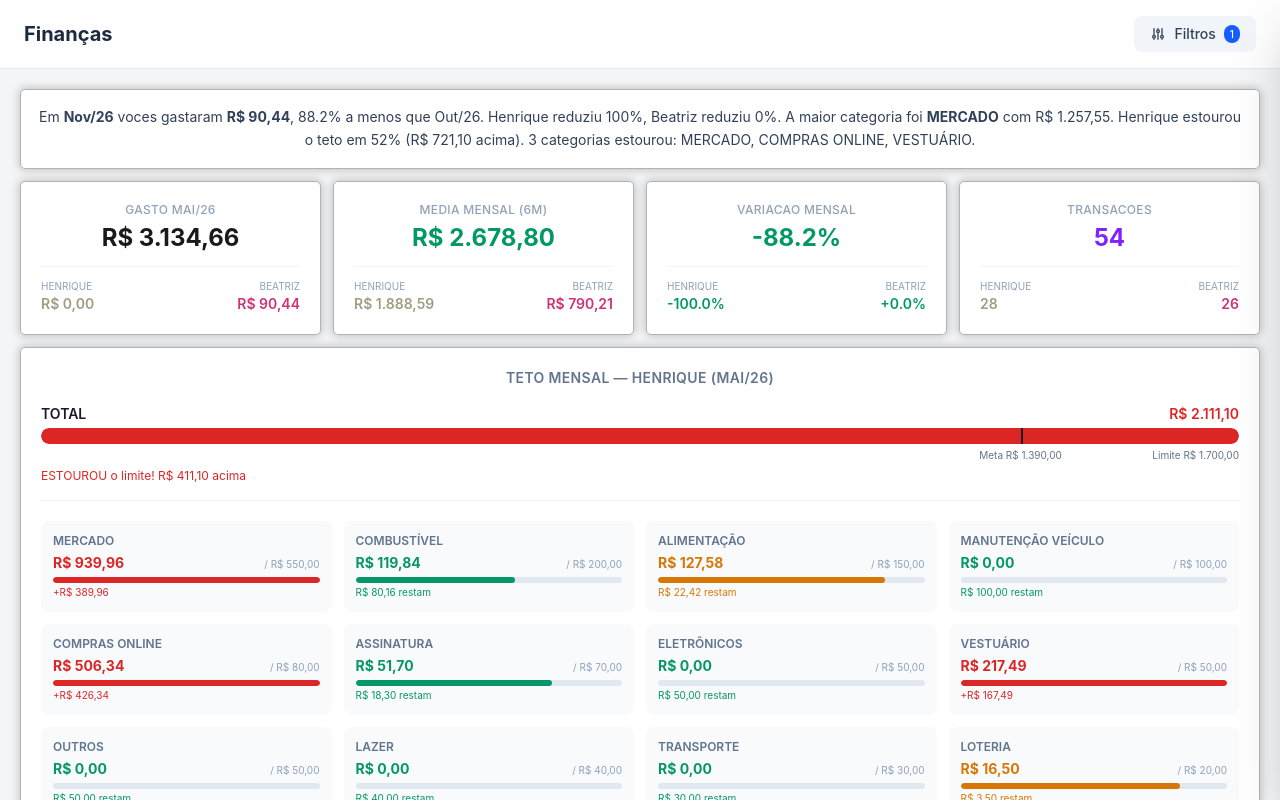
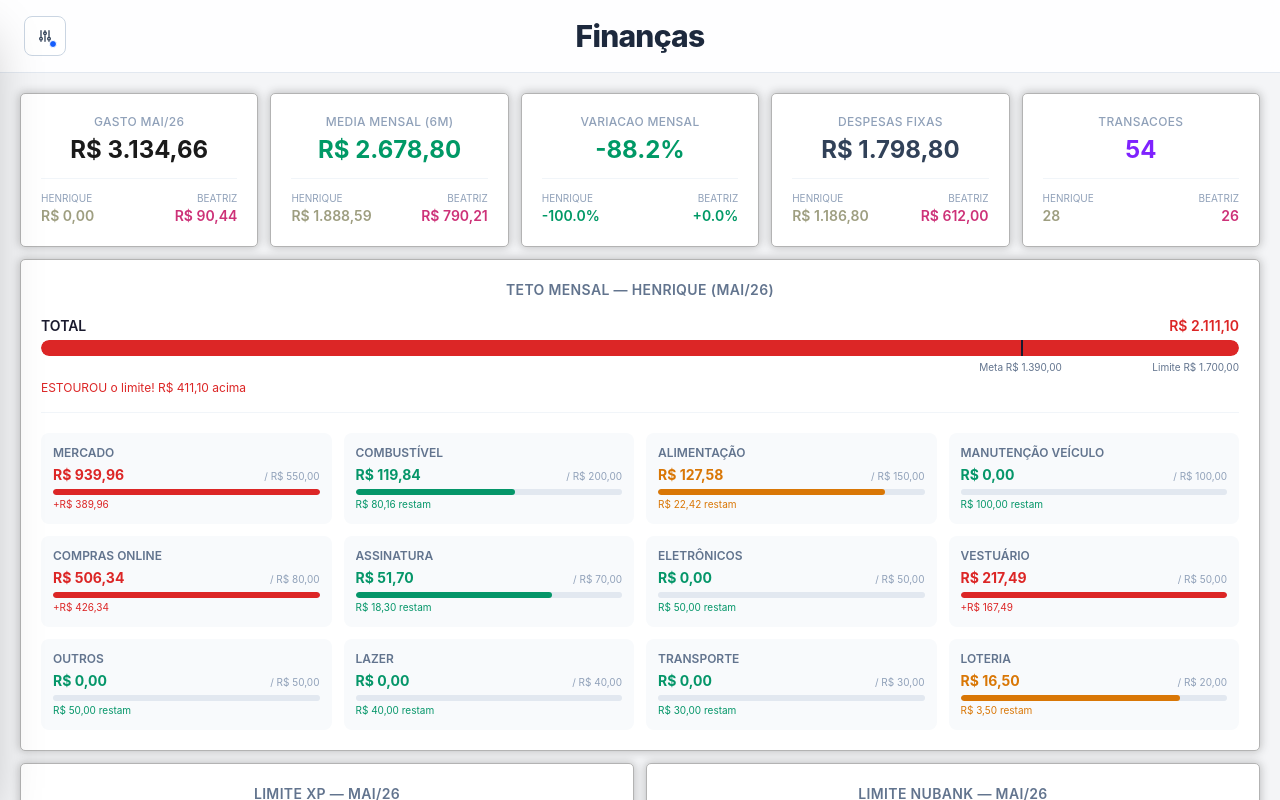
Before and after one commit to Meytsu/financas, a Next.js app: page /financas/ in a window 1280 px wide. Shown: the top 800 px of the page. Built offline with nearby package versions, Linux system fonts and the light colour scheme.

Commit message:
feat: adicionado despesas fixas Beatriz

```diff
--- a/app/page.tsx
+++ b/app/page.tsx
@@ -39,6 +39,9 @@ interface DashboardData {
     renda_liquida_estimada: number;
     despesas_fixas: { nome: string; valor: number }[];
     reservas_investimentos: { nome: string; valor: number }[];
+  };
+  resumo_financeiro_beatriz?: {
+    despesas_fixas: { nome: string; valor: number }[];
   };
 }
 
@@ -289,6 +292,11 @@ export default function Home() {
     const nuMesesPassados = Math.max(mesAtualNum - 1, 0); // meses desde jan
     const nuProgresso = Math.min((nuMesesPassados / nuMesesTotal) * 100, 100);
 
+    // Despesas fixas
+    const despesasFixasH = data.resumo_financeiro_henrique?.despesas_fixas?.reduce((a: any, item: any) => a + item.valor, 0) || 0;
+    const despesasFixasB = data.resumo_financeiro_beatriz?.despesas_fixas?.reduce((a: any, item: any) => a + item.valor, 0) || 0;
+    const despesasFixasTotal = despesasFixasH + despesasFixasB;
+
     return {
       mesesDisponiveis,
       categoriasDisponiveis,
@@ -310,6 +318,7 @@ export default function Home() {
       parcelasAtivas, comprometidoPorMes,
       topEstabelecimentos,
       nuParcelasPorMes, nuTotalRestante, nuUltimaMes, nuProgresso, nuParcelas,
+      despesasFixasH, despesasFixasB, despesasFixasTotal,
     };
   }, [data, filtroPortador, filtroMes, filtroCategoria, filtroBanco]);
 
@@ -321,7 +330,7 @@ export default function Home() {
     );
   }
 
-  const { mesesDisponiveis, categoriasDisponiveis, dadosMensais, evolucaoData, dadosBanco, categorias, mesAtual, gastoMesAtual, gastoMesAtualH, gastoMesAtualB, gastoMesAnteriorB, variacao, variacaoH, variacaoB, mediaMensal, mediaMensalH, mediaMensalB, ultimasTx, totalRegistros, txH, txB, tetosGasto, tetoTotalGasto, mesTetoLabel, mostrarTetos, gastoXPMes, gastoNuMes, mesLimite, parcelasAtivas, comprometidoPorMes, topEstabelecimentos, nuParcelasPorMes, nuTotalRestante, nuUltimaMes, nuProgresso, nuParcelas } = computed;
+  const { mesesDisponiveis, categoriasDisponiveis, dadosMensais, evolucaoData, dadosBanco, categorias, mesAtual, gastoMesAtual, gastoMesAtualH, gastoMesAtualB, gastoMesAnteriorB, variacao, variacaoH, variacaoB, mediaMensal, mediaMensalH, mediaMensalB, ultimasTx, totalRegistros, txH, txB, tetosGasto, tetoTotalGasto, mesTetoLabel, mostrarTetos, gastoXPMes, gastoNuMes, mesLimite, parcelasAtivas, comprometidoPorMes, topEstabelecimentos, nuParcelasPorMes, nuTotalRestante, nuUltimaMes, nuProgresso, nuParcelas, despesasFixasH, despesasFixasB, despesasFixasTotal } = computed;
 
   const pieData = categorias.slice(0, 5);
   const filtrosAtivos = [filtroPortador, filtroMes, filtroCategoria, filtroBanco].filter((f) => f !== "TODOS").length;
@@ -339,9 +348,9 @@ export default function Home() {
 
       {/* Filtros Modal */}
       <aside className={`
-        fixed top-0 right-0 z-40 h-screen w-80 bg-white border-l border-slate-200 shadow-2xl
+        fixed top-0 left-0 z-40 h-screen w-80 bg-white border-r border-slate-200 shadow-2xl
         flex flex-col overflow-y-auto transition-transform duration-300
-        ${sidebarOpen ? "translate-x-0" : "translate-x-full"}
+        ${sidebarOpen ? "translate-x-0" : "-translate-x-full"}
       `}>
         <div className="p-6 border-b border-slate-100 flex items-center justify-between">
           <div>
@@ -504,80 +513,34 @@ export default function Home() {
       {/* Main */}
       <main className="flex-1 min-w-0 flex flex-col">
         {/* Header */}
-        <div className="sticky top-0 z-20 bg-white/90 backdrop-blur border-b border-slate-200 px-4 lg:px-6 py-4 flex items-center justify-between">
-          <h1 className="text-xl font-bold text-slate-800">Finanças</h1>
-          <button onClick={() => setSidebarOpen(true)} className="flex items-center gap-2 px-3 py-1.5 lg:px-4 lg:py-2 bg-slate-100 hover:bg-slate-200 text-slate-700 rounded-lg text-sm font-medium transition-colors">
-            <svg className="w-4 h-4" fill="none" stroke="currentColor" viewBox="0 0 24 24">
-              <path strokeLinecap="round" strokeLinejoin="round" strokeWidth={2} d="M12 6V4m0 2a2 2 0 100 4m0-4a2 2 0 110 4m-6 8a2 2 0 100-4m0 4a2 2 0 110-4m0 4v2m0-6V4m6 6v10m6-2a2 2 0 100-4m0 4a2 2 0 110-4m0 4v2m0-6V4" />
-            </svg>
-            Filtros
-            {filtrosAtivos > 0 && <span className="bg-blue-600 text-white text-[10px] px-1.5 py-0.5 rounded-full">{filtrosAtivos}</span>}
-          </button>
+        <div className="sticky top-0 z-20 bg-white/90 backdrop-blur border-b border-slate-200 px-4 lg:px-6 py-4 relative flex items-center">
+          <div className="flex-1 flex justify-start">
+            <button onClick={() => setSidebarOpen(true)} className="group cursor-pointer flex items-center bg-white border border-slate-300 hover:border-slate-400 active:scale-95 active:bg-slate-50 text-slate-700 rounded-lg text-sm font-medium transition-all duration-300 overflow-hidden h-9 lg:h-10 px-3">
+              <div className="relative flex items-center justify-center shrink-0">
+                <svg className="w-4 h-4" fill="none" stroke="currentColor" viewBox="0 0 24 24">
+                  <path strokeLinecap="round" strokeLinejoin="round" strokeWidth={2} d="M12 6V4m0 2a2 2 0 100 4m0-4a2 2 0 110 4m-6 8a2 2 0 100-4m0 4a2 2 0 110-4m0 4v2m0-6V4m6 6v10m6-2a2 2 0 100-4m0 4a2 2 0 110-4m0 4v2m0-6V4" />
+                </svg>
+                {filtrosAtivos > 0 && (
+                  <span className="absolute -bottom-1 -right-1 w-2 h-2 rounded-full bg-blue-600 border border-white group-hover:opacity-0 transition-opacity duration-300"></span>
+                )}
+              </div>
+              <span className="max-w-0 opacity-0 group-hover:max-w-[100px] group-hover:opacity-100 group-hover:ml-2 transition-all duration-300 ease-in-out whitespace-nowrap overflow-hidden flex items-center">
+                Filtros
+                {filtrosAtivos > 0 && <span className="ml-1.5 bg-blue-600 text-white text-[10px] px-1.5 py-0.5 rounded-full">{filtrosAtivos}</span>}
+              </span>
+            </button>
+          </div>
+          <h1 className="text-2xl lg:text-3xl font-extrabold text-slate-800 absolute left-1/2 -translate-x-1/2 tracking-tight">Finanças</h1>
+          <div className="flex-1"></div>
         </div>
 
         <div className="p-3 lg:p-5">
-          {/* Resumo em texto */}
-          <div className="mb-3 p-4" style={cardStyle}>
-            <p className="text-sm text-slate-700 leading-relaxed text-center">
-              {(() => {
-                const mesLabel = formatMonth(mesAtual);
-                const mesAntLabel = dadosMensais.length > 1 ? dadosMensais[dadosMensais.length - 2]?.mes : "";
-                const varDir = variacao <= 0 ? "a menos" : "a mais";
-                const varAbs = Math.abs(variacao).toFixed(1);
 
-                const topCat = categorias[0];
-
-                let fraseH = "";
-                if (variacaoH <= 0) {
-                  fraseH = `Henrique reduziu ${Math.abs(variacaoH).toFixed(0)}%`;
-                } else {
-                  fraseH = `Henrique aumentou ${variacaoH.toFixed(0)}%`;
-                }
-
-                let fraseB = "";
-                if (gastoMesAtualB > 0 && computed.gastoMesAnteriorB > 0) {
-                  if (variacaoB <= 0) {
-                    fraseB = `Beatriz reduziu ${Math.abs(variacaoB).toFixed(0)}%`;
-                  } else {
-                    fraseB = `Beatriz aumentou ${variacaoB.toFixed(0)}%`;
-                  }
-                } else if (gastoMesAtualB > 0) {
-                  fraseB = `Beatriz gastou ${formatBRL(gastoMesAtualB)}`;
-                }
-
-                // Insight sobre tetos
-                const tetoTotal = data.teto_total_henrique;
-                const tetoPct = tetoTotal > 0 ? (tetoTotalGasto / tetoTotal) * 100 : 0;
-                const categoriasEstouradas = Object.entries(data.tetos_henrique).filter(([cat, teto]) => (tetosGasto[cat] || 0) > teto);
-
-                let fraseTeto = "";
-                if (tetoPct > 100) {
-                  fraseTeto = ` Henrique estourou o teto em ${(tetoPct - 100).toFixed(0)}% (${formatBRL(tetoTotalGasto - tetoTotal)} acima).`;
-                } else if (tetoPct > 80) {
-                  fraseTeto = ` Henrique usou ${tetoPct.toFixed(0)}% do teto — atencao.`;
-                } else {
-                  fraseTeto = ` Henrique esta dentro do teto (${tetoPct.toFixed(0)}%).`;
-                }
-                if (categoriasEstouradas.length > 0) {
-                  fraseTeto += ` ${categoriasEstouradas.length} categoria${categoriasEstouradas.length > 1 ? "s" : ""} estourou: ${categoriasEstouradas.map(([c]) => c).join(", ")}.`;
-                }
-
-                return (
-                  <>
-                    Em <strong>{mesLabel}</strong> voces gastaram <strong>{formatBRL(gastoMesAtual)}</strong>, {varAbs}% {varDir} que {mesAntLabel}.{" "}
-                    {fraseH}{fraseB ? `, ${fraseB}` : ""}.{" "}
-                    {topCat && <>A maior categoria foi <strong>{topCat.name}</strong> com {formatBRL(topCat.value)}.</>}
-                    {fraseTeto}
-                  </>
-                );
-              })()}
-            </p>
-          </div>
 
           {/* Stats */}
-          <div className="grid grid-cols-2 lg:grid-cols-4 gap-3 mb-3">
+          <div className="grid grid-cols-2 lg:grid-cols-5 gap-3 mb-3">
             {/* Gasto mês atual */}
-            <div className="p-5" style={cardStyle}>
+            <div className="p-5 hover:-translate-y-1 hover:shadow-xl transition-all duration-300" style={cardStyle}>
               <p className="text-xs font-medium text-slate-400 uppercase tracking-wide text-center">
                 {filtroMes !== "TODOS" ? `Gasto ${formatMonth(filtroMes)}` : `Gasto ${formatMonth(mesAtual)}`}
               </p>
@@ -597,7 +560,7 @@ export default function Home() {
             </div>
 
             {/* Média mensal */}
-            <div className="p-5" style={cardStyle}>
+            <div className="p-5 hover:-translate-y-1 hover:shadow-xl transition-all duration-300" style={cardStyle}>
               <p className="text-xs font-medium text-slate-400 uppercase tracking-wide text-center">Media mensal (6m)</p>
               <p className="text-2xl font-bold mt-1 text-emerald-600 text-center">{formatBRL(mediaMensal)}</p>
               <div className="mt-3 pt-3 border-t border-slate-100 flex justify-between">
@@ -613,7 +576,7 @@ export default function Home() {
             </div>
 
             {/* Variação mensal */}
-            <div className="p-5" style={cardStyle}>
+            <div className="p-5 hover:-translate-y-1 hover:shadow-xl transition-all duration-300" style={cardStyle}>
               <p className="text-xs font-medium text-slate-400 uppercase tracking-wide text-center">Variacao mensal</p>
               <p className={`text-2xl font-bold mt-1 text-center ${variacao <= 0 ? "text-emerald-600" : "text-red-600"}`}>
                 {variacao >= 0 ? "+" : ""}{variacao.toFixed(1)}%
@@ -634,8 +597,24 @@ export default function Home() {
               </div>
             </div>
 
+            {/* Despesas Fixas */}
+            <div className="p-5 hover:-translate-y-1 hover:shadow-xl transition-all duration-300" style={cardStyle}>
+              <p className="text-xs font-medium text-slate-400 uppercase tracking-wide text-center">Despesas Fixas</p>
+              <p className="text-2xl font-bold mt-1 text-center text-slate-700">{formatBRL(despesasFixasTotal)}</p>
+              <div className="mt-3 pt-3 border-t border-slate-100 flex justify-between">
+                <div>
+                  <p className="text-[10px] text-slate-400 uppercase">Henrique</p>
+                  <p className="text-sm font-semibold" style={{ color: "#9E9E80" }}>{formatBRL(despesasFixasH)}</p>
+                </div>
+                <div className="text-right">
+                  <p className="text-[10px] text-slate-400 uppercase">Beatriz</p>
+                  <p className="text-sm font-semibold" style={{ color: "#CD3278" }}>{formatBRL(despesasFixasB)}</p>
+                </div>
+              </div>
+            </div>
+
             {/* Transações */}
-            <div className="p-5" style={cardStyle}>
+            <div className="p-5 hover:-translate-y-1 hover:shadow-xl transition-all duration-300" style={cardStyle}>
               <p className="text-xs font-medium text-slate-400 uppercase tracking-wide text-center">Transacoes</p>
               <p className="text-2xl font-bold mt-1 text-violet-600 text-center">{totalRegistros}</p>
               <div className="mt-3 pt-3 border-t border-slate-100 flex justify-between">
```
Also changed, not shown: public/data.json.
